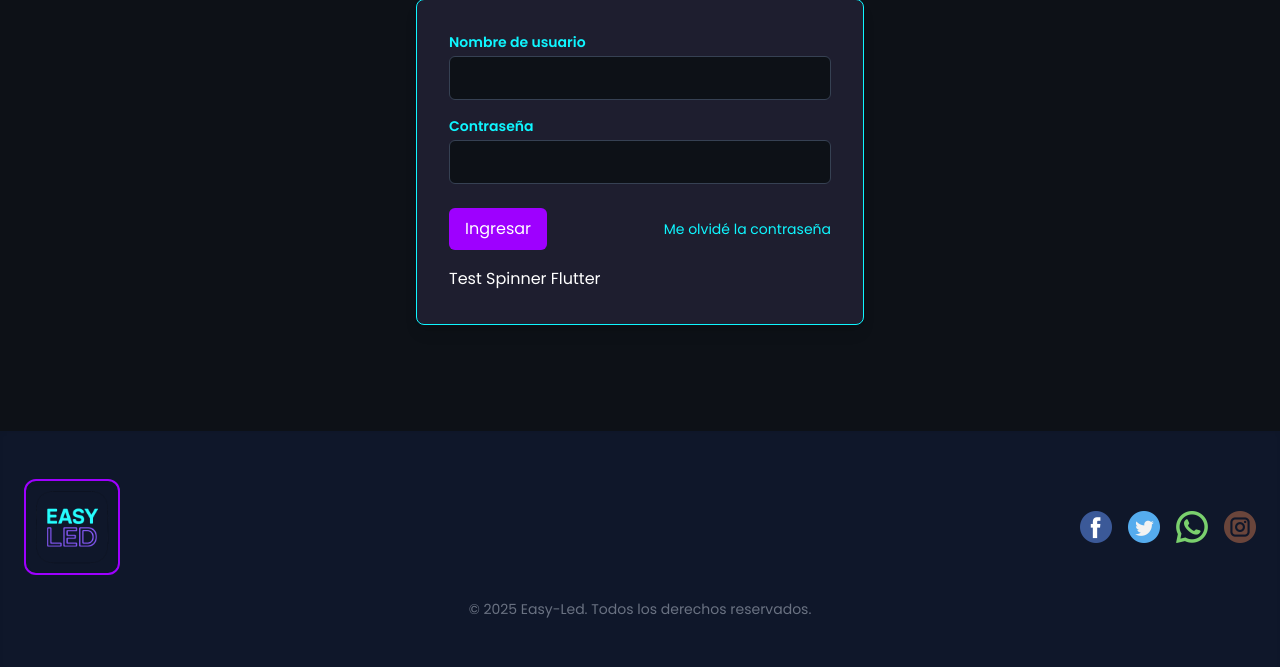
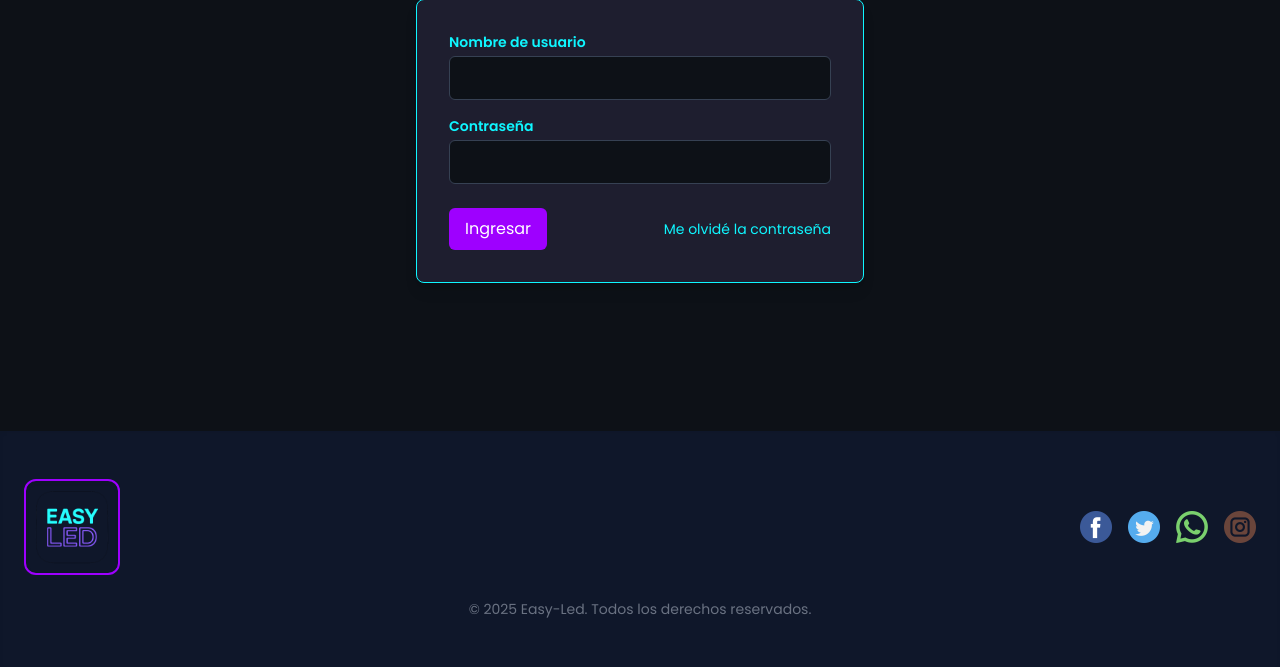
Before and after one commit to MartinPerez23/LedsUpWebServer, a Django app: page /login/ in a window 1280 px wide. Shown: the part 133-800 px from the top of the page. Run offline with Django 3.2, Linux system fonts and the light colour scheme; data that the repository does not hold is empty; style sheets or scripts are compiled from the project's sources; some libraries are stand-ins or nearby versions.

Commit message:
delete test button

```diff
--- a/users/templates/registration/login.html
+++ b/users/templates/registration/login.html
@@ -57,17 +57,6 @@
                     Me olvidé la contraseña
                 </a>
             </div>
-
-            <button type="button" onclick="
-              if(window.flutter_inappwebview){
-                window.flutter_inappwebview.callHandler('showSpinner');
-                setTimeout(() => window.flutter_inappwebview.callHandler('hideSpinner'), 3000);
-              } else {
-                alert('NO es Flutter WebView');
-              }
-            ">Test Spinner Flutter
-            </button>
-
         </form>
     </div>
 
```
